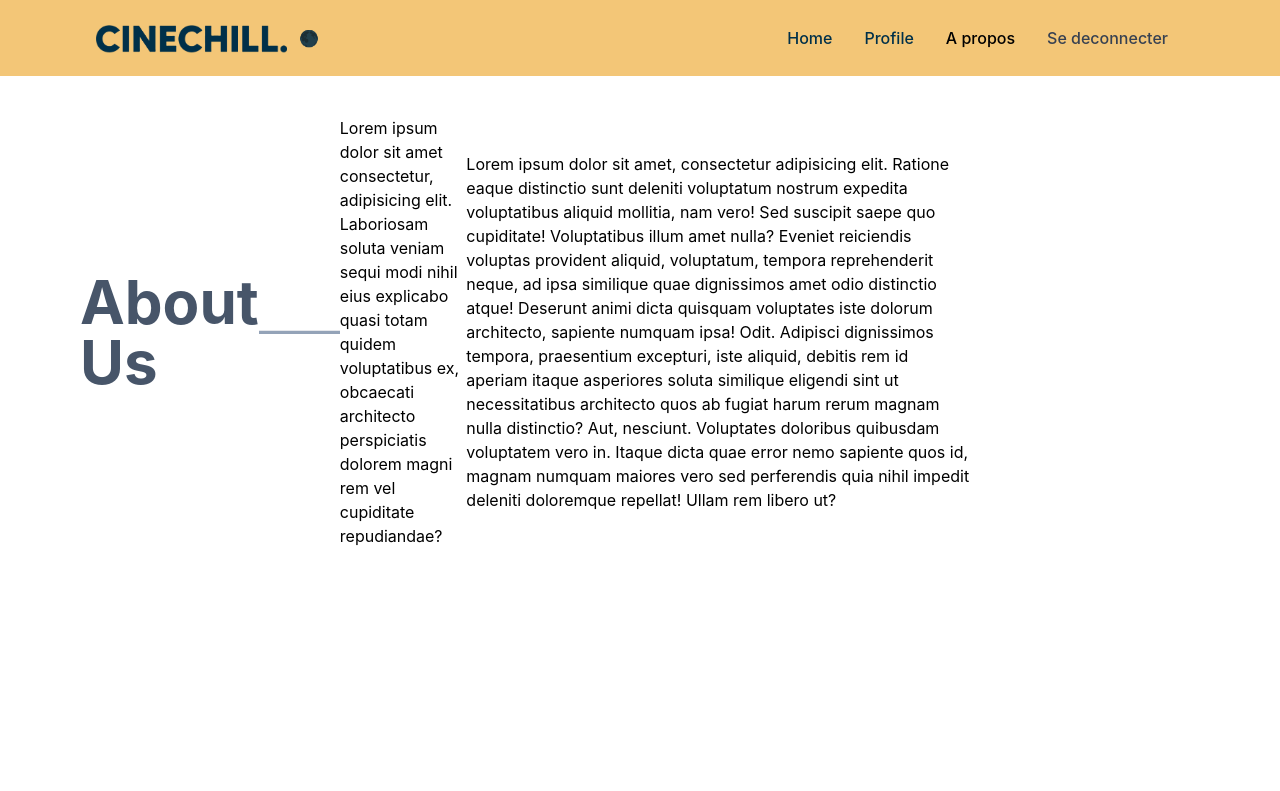
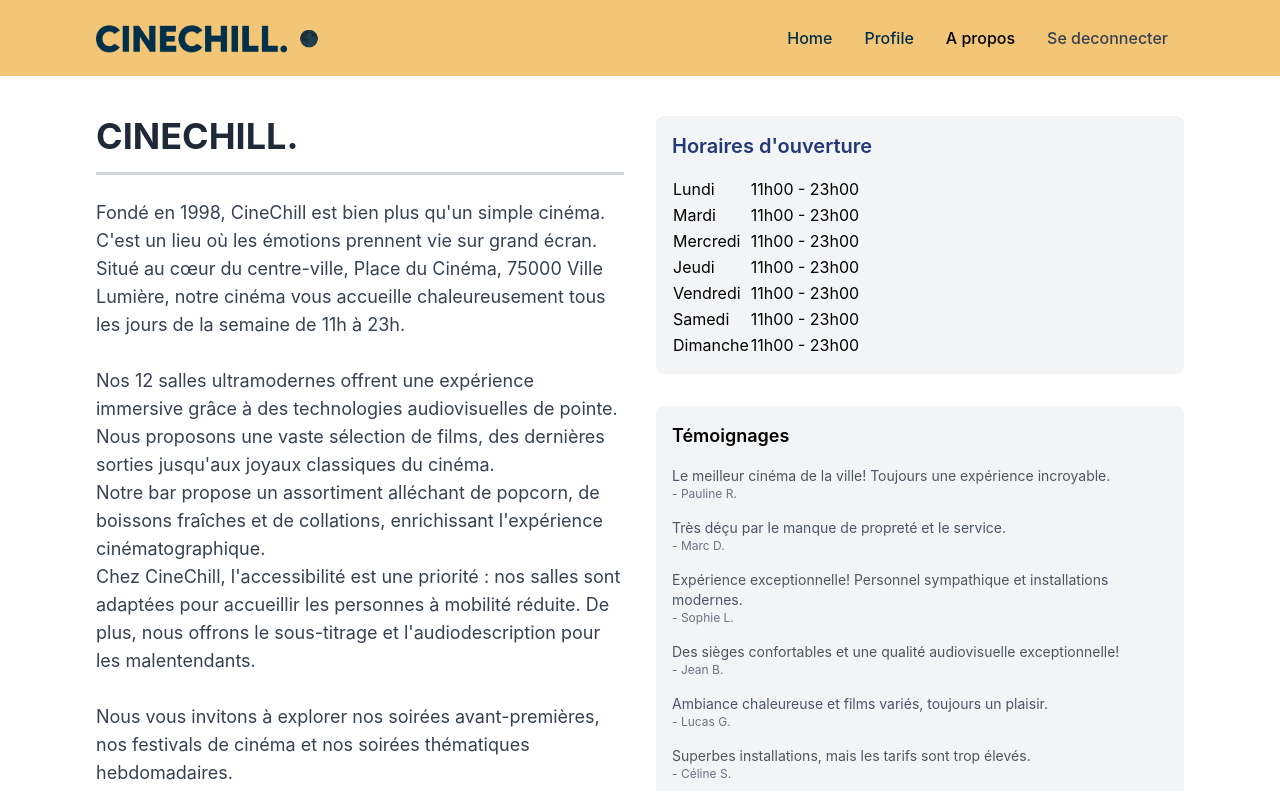
Before and after one commit to 2023-5IPID/cinechill, a React (Vite) app in the folder frontend/: page /about in a window 1280 px wide. Shown: the top 791 px of the page. Built offline with nearby package versions, Linux system fonts and the light colour scheme; no server answers; sample sign-in values are in the browser's storage.

Commit message:
about modif page

```diff
--- a/frontend/src/components/ProtectedLayout.jsx
+++ b/frontend/src/components/ProtectedLayout.jsx
@@ -121,7 +121,7 @@ export default function DefaultLayout() {
                     </div>
                 </div>
             </nav>
-            <main className="container flex justify-center items-center mt-10 ">
+            <main className="mx-auto container flex justify-center items-center mt-10 ">
                 <Outlet />
             </main>
 
--- a/frontend/src/pages/About.jsx
+++ b/frontend/src/pages/About.jsx
@@ -1,34 +1,77 @@
 import React from 'react';
 
 export default function About() {
+
+
+
+    const openingHours = [
+        { day: 'Lundi', hours: '11h00 - 23h00' },
+        { day: 'Mardi', hours: '11h00 - 23h00' },
+        { day: 'Mercredi', hours: '11h00 - 23h00' },
+        { day: 'Jeudi', hours: '11h00 - 23h00' },
+        { day: 'Vendredi', hours: '11h00 - 23h00' },
+        { day: 'Samedi', hours: '11h00 - 23h00' },
+        { day: 'Dimanche', hours: '11h00 - 23h00' },
+    ];
+
+    const testimonials = [
+        { text: "Le meilleur cinéma de la ville! Toujours une expérience incroyable.", author: "Pauline R." },
+        { text: "Très déçu par le manque de propreté et le service.", author: "Marc D." },
+        { text: "Expérience exceptionnelle! Personnel sympathique et installations modernes.", author: "Sophie L." },
+        { text: "Des sièges confortables et une qualité audiovisuelle exceptionnelle!", author: "Jean B." },
+        { text: "Ambiance chaleureuse et films variés, toujours un plaisir.", author: "Lucas G." },
+        { text: "Superbes installations, mais les tarifs sont trop élevés.", author: "Céline S." },
+        { text: "Le personnel est incroyablement accueillant, un vrai plaisir à chaque visite.", author: "Maxime F." },
+        { text: "Des animations et événements réguliers, c'est fantastique!", author: "Léa P." },
+        { text: "Le café est délicieux, un vrai atout pour le cinéma!", author: "Elodie M." },
+        { text: "Un endroit génial pour passer un bon moment avec les amis.", author: "Pierre R." },
+        { text: "Personnel aimable, mais les horaires pourraient être plus flexibles.", author: "Julie B." }
+    ];
+
+
+
     return (
-        <>
-            <div className="text-6xl font-bold text-slate-600">About Us</div>
-            <hr className="bg-slate-400 h-1 w-full my-4" />
-            <p>
-                Lorem ipsum dolor sit amet consectetur, adipisicing elit. Laboriosam
-                soluta veniam sequi modi nihil eius explicabo quasi totam quidem
-                voluptatibus ex, obcaecati architecto perspiciatis dolorem magni rem vel
-                cupiditate repudiandae?
-            </p>
-            <p>
-                Lorem ipsum dolor sit amet, consectetur adipisicing elit. Ratione eaque
-                distinctio sunt deleniti voluptatum nostrum expedita voluptatibus
-                aliquid mollitia, nam vero! Sed suscipit saepe quo cupiditate!
-                Voluptatibus illum amet nulla? Eveniet reiciendis voluptas provident
-                aliquid, voluptatum, tempora reprehenderit neque, ad ipsa similique quae
-                dignissimos amet odio distinctio atque! Deserunt animi dicta quisquam
-                voluptates iste dolorum architecto, sapiente numquam ipsa! Odit.
-                Adipisci dignissimos tempora, praesentium excepturi, iste aliquid,
-                debitis rem id aperiam itaque asperiores soluta similique eligendi sint
-                ut necessitatibus architecto quos ab fugiat harum rerum magnam nulla
-                distinctio? Aut, nesciunt. Voluptates doloribus quibusdam voluptatem
-                vero in. Itaque dicta quae error nemo sapiente quos id, magnam numquam
-                maiores vero sed perferendis quia nihil impedit deleniti doloremque
-                repellat! Ullam rem libero ut?
-            </p>
-            <div className="dark:bg-gray-1000 h- container flex justify-center flex-col">
+        <div className="mx-auto max-w-7xl px-4">
+            <div className="grid grid-cols-2 gap-8">
+                <div className="col-span-1">
+                    <h1 className="text-4xl font-bold text-gray-800 mb-4">CINECHILL.</h1>
+                    <hr className="border-b-2 border-gray-300 mb-6" />
+                    <div className="text-lg text-gray-700 mb-8 dark:bg-gray-800">
+                        <p>Fondé en 1998, CineChill est bien plus qu'un simple cinéma. C'est un lieu où les émotions prennent vie sur grand écran.</p>
+                        <p>Situé au cœur du centre-ville, Place du Cinéma, 75000 Ville Lumière, notre cinéma vous accueille chaleureusement tous les jours de la semaine de 11h à 23h.</p><br></br>
+                        <p>Nos 12 salles ultramodernes offrent une expérience immersive grâce à des technologies audiovisuelles de pointe. Nous proposons une vaste sélection de films, des dernières sorties jusqu'aux joyaux classiques du cinéma.</p>
+                        <p>Notre bar propose un assortiment alléchant de popcorn, de boissons fraîches et de collations, enrichissant l'expérience cinématographique.</p>
+                        <p>Chez CineChill, l'accessibilité est une priorité : nos salles sont adaptées pour accueillir les personnes à mobilité réduite. De plus, nous offrons le sous-titrage et l'audiodescription pour les malentendants.</p><br></br>
+                        <p>Nous vous invitons à explorer nos soirées avant-premières, nos festivals de cinéma et nos soirées thématiques hebdomadaires.</p>
+                        <p>Profitez également de nos offres spéciales telles que notre programme de fidélité, vous accordant des réductions, ainsi que nos journées spéciales pour les groupes et les familles.</p>
+                        <p>Notre objectif est de créer un espace accueillant où la magie du cinéma est accessible à tous. CineChill s'engage à offrir des expériences inoubliables, que vous soyez un cinéphile passionné ou simplement à la recherche d'une soirée divertissante en famille ou entre amis.</p>
+                    </div>
+                </div>
+                <div className="col-span-1">
+                    <div className="bg-gray-100 p-4 rounded-lg">
+                        <h3 className="font-semibold mb-4 text-xl text-blue-900 dark:bg-gray-800">Horaires d'ouverture</h3>
+                        <table>
+                            <tbody>
+                                {openingHours.map((schedule, index) => (
+                                    <tr key={index}>
+                                        <td>{schedule.day}</td>
+                                        <td>{schedule.hours}</td>
+                                    </tr>
+                                ))}
+                            </tbody>
+                        </table>
+                    </div>
+                    <div className="bg-gray-100 p-4 rounded-lg mt-8">
+                        <h3 className="text-lg font-semibold mb-4 dark:bg-gray-800">Témoignages</h3>
+                        {testimonials.map((testimonial, index) => (
+                            <div key={index} className="mb-4">
+                                <p className="text-sm text-gray-600">{testimonial.text}</p>
+                                <p className="text-xs text-gray-500">- {testimonial.author}</p>
+                            </div>
+                        ))}
+                    </div>
+                </div>
             </div>
-        </>
+        </div>
     );
 }
```
